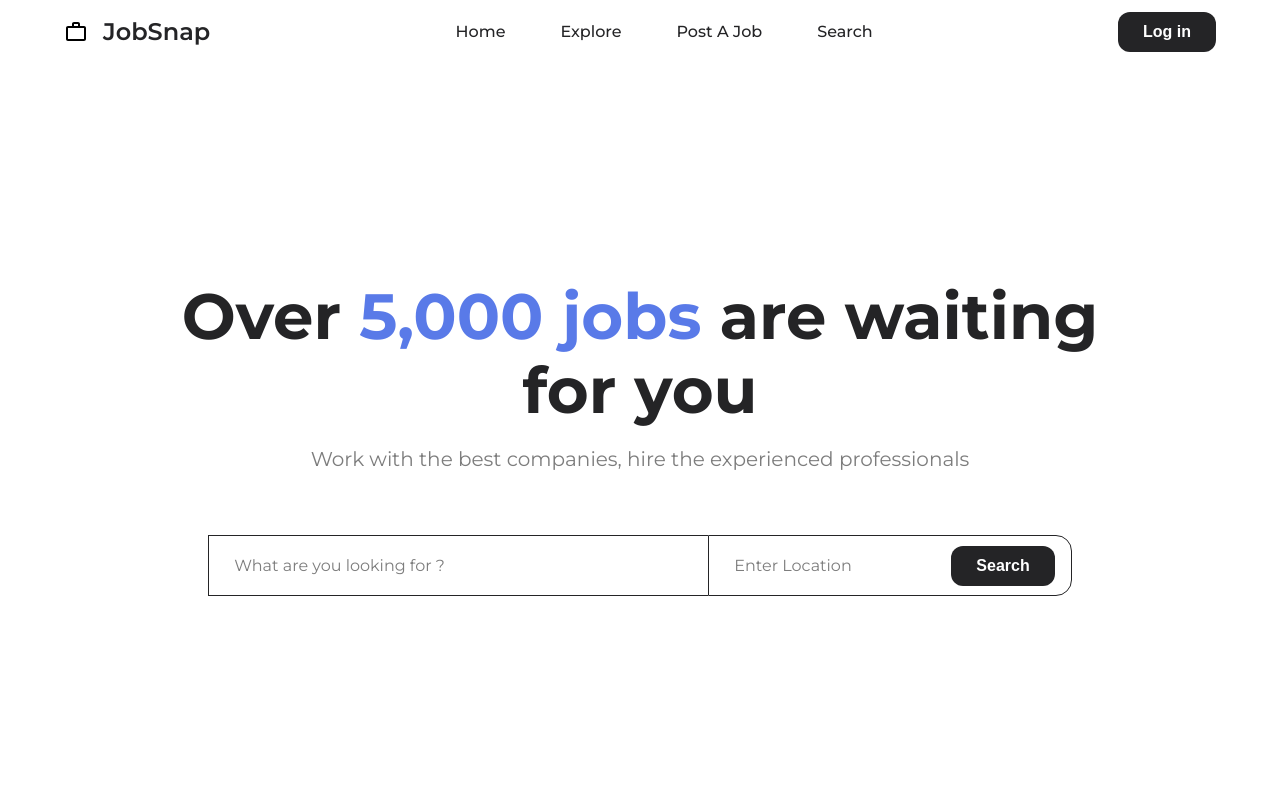
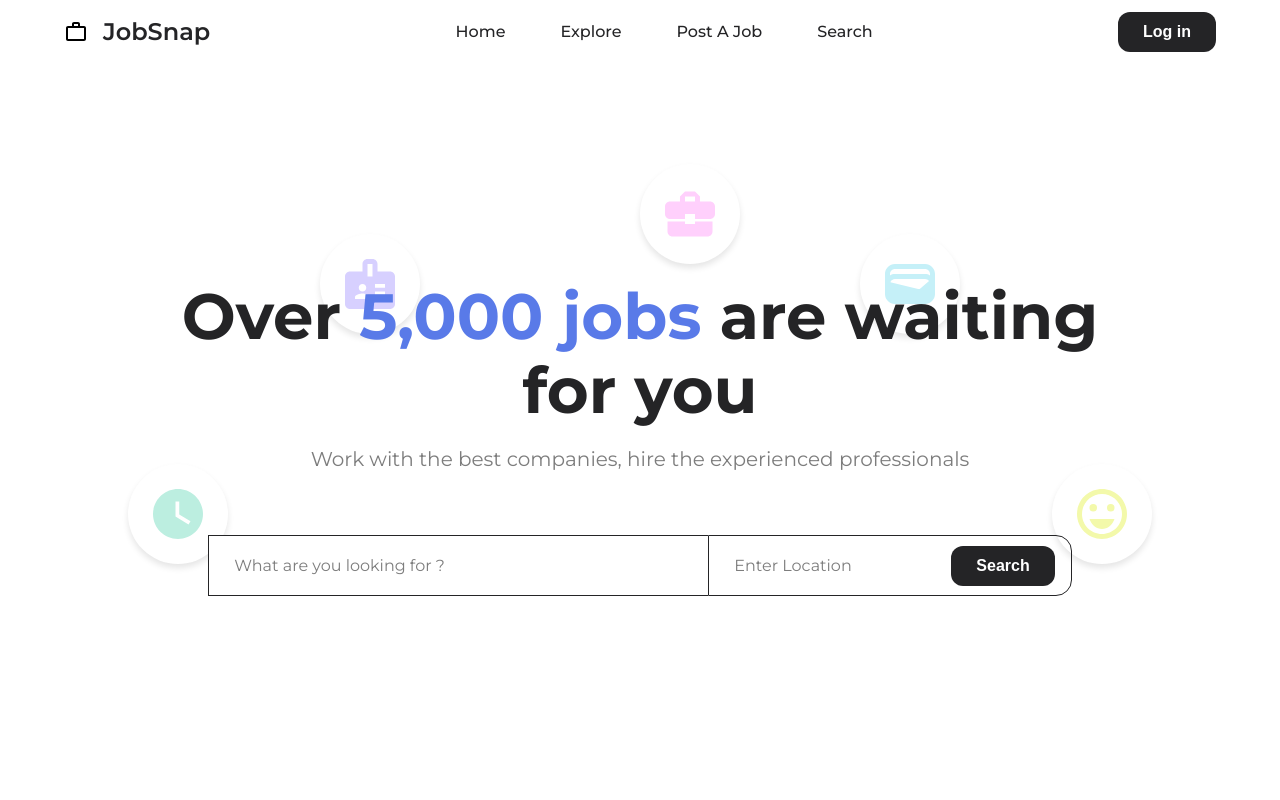
Before and after one commit to Furkan-Ozdemir/jobFinder, a React (Vite) app: page / in a window 1280 px wide. Shown: the top 800 px of the page. Built offline with nearby package versions, Linux system fonts and the light colour scheme.

Commit message:
Add arcBackground support to Section component; implement SVG decorations and update styles

```diff
--- a/src/components/Main/Main.tsx
+++ b/src/components/Main/Main.tsx
@@ -4,7 +4,7 @@ import "./index.scss";
 
 export default function Main() {
   return (
-    <Section>
+    <Section arcBackground>
       <main className="main">
         <div className="main__container">
           <div>
--- a/src/components/Main/index.scss
+++ b/src/components/Main/index.scss
@@ -5,7 +5,6 @@
   flex-direction: column;
   justify-content: center;
   align-items: center;
-
   &__container {
     display: flex;
     flex-direction: column;
--- a/src/components/Section/Section.tsx
+++ b/src/components/Section/Section.tsx
@@ -1,3 +1,53 @@
-export default function Section({ children }: { children: React.ReactNode }) {
-  return <section className="section">{children}</section>;
+import "./index.scss";
+
+export default function Section({
+  children,
+  arcBackground,
+}: {
+  children: React.ReactNode;
+  arcBackground?: boolean;
+}) {
+  return (
+    <section className={`section ${arcBackground && "arcBackground"}`}>
+      {arcBackground && (
+        <div className="image-arc">
+          <div className="image__container-1">
+            <svg className="arc-image image-1" viewBox="0 0 24 24">
+              <path fill="none" d="M0 0h24v24H0z"></path>
+              <path d="M12 2C6.5 2 2 6.5 2 12s4.5 10 10 10 10-4.5 10-10S17.5 2 12 2zm4.2 14.2L11 13V7h1.5v5.2l4.5 2.7-.8 1.3z"></path>
+            </svg>
+          </div>
+          <div className="image__container-2">
+            <svg className="arc-image image-2" viewBox="0 0 24 24">
+              <path fill="none" d="M0 0h24v24H0z"></path>
+              <path d="M20 7h-5V4c0-1.1-.9-2-2-2h-2c-1.1 0-2 .9-2 2v3H4c-1.1 0-2 .9-2 2v11c0 1.1.9 2 2 2h16c1.1 0 2-.9 2-2V9c0-1.1-.9-2-2-2zM9 12c.83 0 1.5.67 1.5 1.5S9.83 15 9 15s-1.5-.67-1.5-1.5S8.17 12 9 12zm3 6H6v-.75c0-1 2-1.5 3-1.5s3 .5 3 1.5V18zm1-9h-2V4h2v5zm5 7.5h-4V15h4v1.5zm0-3h-4V12h4v1.5z"></path>
+            </svg>
+          </div>
+          <div className="image__container-3">
+            <svg className="arc-image image-3" viewBox="0 0 24 24">
+              <path
+                d="M0 0h24v24H0zm10 5h4v2h-4zm0 0h4v2h-4z"
+                fill="none"
+              ></path>
+              <path d="M10 16v-1H3.01L3 19c0 1.11.89 2 2 2h14c1.11 0 2-.89 2-2v-4h-7v1h-4zm10-9h-4.01V5l-2-2h-4l-2 2v2H4c-1.1 0-2 .9-2 2v3c0 1.11.89 2 2 2h6v-2h4v2h6c1.1 0 2-.9 2-2V9c0-1.1-.9-2-2-2zm-6 0h-4V5h4v2z"></path>
+            </svg>
+          </div>
+          <div className="image__container-4">
+            <svg className="arc-image image-4" viewBox="0 0 24 24">
+              <path fill="none" d="M0 0h24v24H0z"></path>
+              <path d="M18 4H6C3.79 4 2 5.79 2 8v8c0 2.21 1.79 4 4 4h12c2.21 0 4-1.79 4-4V8c0-2.21-1.79-4-4-4zm-1.86 9.77c-.24.2-.57.28-.88.2L4.15 11.25C4.45 10.52 5.16 10 6 10h12c.67 0 1.26.34 1.63.84l-3.49 2.93zM6 6h12c1.1 0 2 .9 2 2v.55c-.59-.34-1.27-.55-2-.55H6c-.73 0-1.41.21-2 .55V8c0-1.1.9-2 2-2z"></path>
+            </svg>
+          </div>
+          <div className="image__container-5">
+            <svg className="arc-image image-5" viewBox="0 0 24 24">
+              <path d="M0 0h24v24H0V0z" fill="none"></path>
+              <path d="M15.5 8a1.5 1.5 0 1 0 0 3 1.5 1.5 0 1 0 0-3zM8.5 8a1.5 1.5 0 1 0 0 3 1.5 1.5 0 1 0 0-3z"></path>
+              <path d="M11.99 2C6.47 2 2 6.48 2 12s4.47 10 9.99 10C17.52 22 22 17.52 22 12S17.52 2 11.99 2zM12 20c-4.42 0-8-3.58-8-8s3.58-8 8-8 8 3.58 8 8-3.58 8-8 8zm-5-6c.78 2.34 2.72 4 5 4s4.22-1.66 5-4H7z"></path>
+            </svg>
+          </div>
+        </div>
+      )}
+      {children}
+    </section>
+  );
 }
--- a/src/components/Section/index.scss
+++ b/src/components/Section/index.scss
@@ -0,0 +1,68 @@
+.image-arc {
+  position: relative;
+  width: 100%;
+  top: 10rem;
+  z-index: -1;
+}
+
+.image__container-1,
+.image__container-2,
+.image__container-3,
+.image__container-4,
+.image__container-5 {
+  position: absolute;
+  width: 10rem;
+  height: 10rem;
+  display: flex;
+  justify-content: center;
+  align-items: center;
+  background: white;
+  border-radius: 50%;
+  box-shadow: 0 0.4rem 0.6rem rgba(0, 0, 0, 0.1);
+}
+
+.image__container-1 {
+  top: 30rem;
+  left: 10%;
+
+  svg {
+    fill: var(--green);
+  }
+}
+
+.image__container-2 {
+  top: 7rem;
+  left: 25%;
+  svg {
+    fill: var(--purple);
+  }
+}
+
+.image__container-3 {
+  top: 0;
+  left: 50%;
+  svg {
+    fill: var(--pink);
+  }
+}
+
+.image__container-4 {
+  top: 7rem;
+  right: 25%;
+  svg {
+    fill: var(--lightblue);
+  }
+}
+
+.image__container-5 {
+  top: 30rem;
+  right: 10%;
+  svg {
+    fill: var(--yellow);
+  }
+}
+
+.arc-image {
+  width: 6rem;
+  height: 6rem;
+}
```
